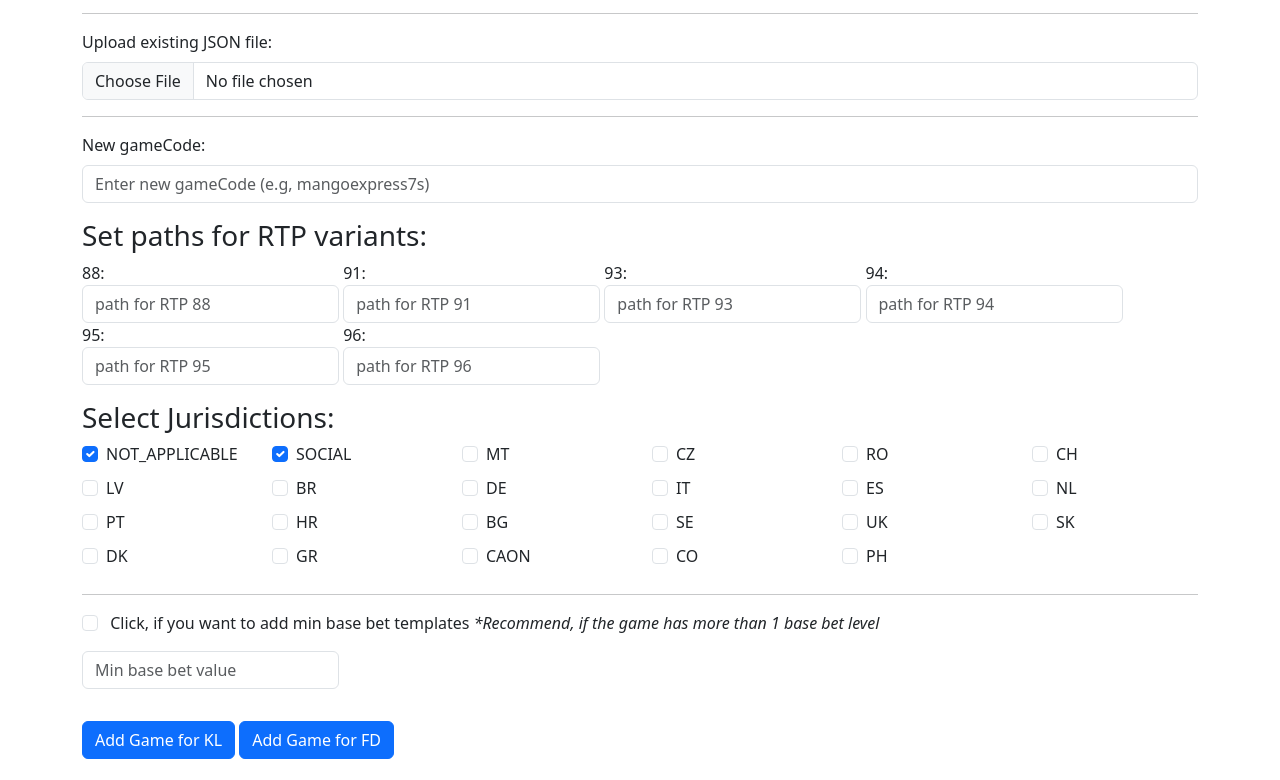
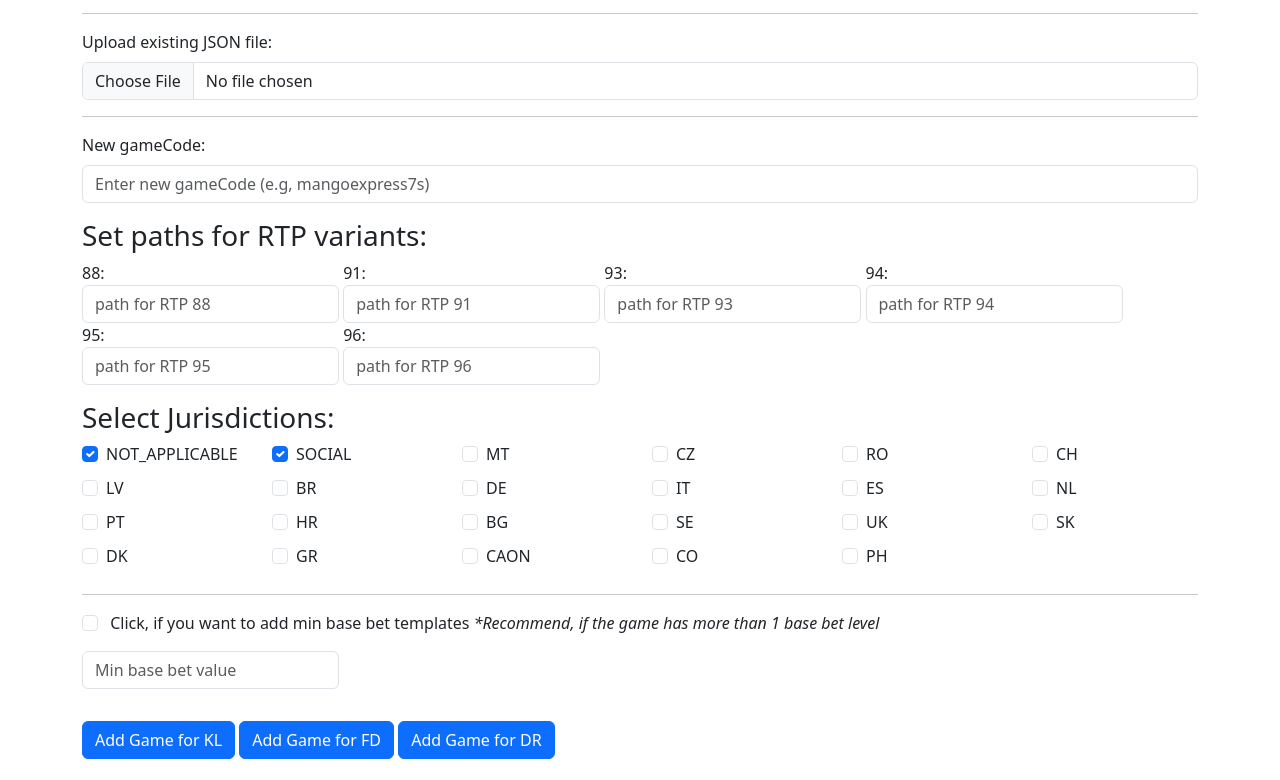
Before and after one commit to IwanMarcin/games-templates-generator, a website: page index.html in a window 1280 px wide. Shown: the part 161-941 px from the top of the page. Drawn offline with nearby package versions, Linux system fonts and the light colour scheme.

Commit message:
added support for desertrush templates

```diff
--- a/index.html
+++ b/index.html
@@ -47,6 +47,7 @@
         </div>
         <button class="btn btn-primary mt-3" onclick="addGameKL()">Add Game for KL</button>
         <button class="btn btn-primary mt-3" onclick="addGameFD()">Add Game for FD</button>
+        <button class="btn btn-primary mt-3" onclick="addGameDR()">Add Game for DR</button>
 
         <h3 class="mt-4">Updated JSON output:</h3>
         <div class="mb-3">
--- a/script.js
+++ b/script.js
@@ -26,6 +26,11 @@ const jurisdictionToVariants = {
 
 const jurisdictionToVariantsFD = {
     "NOT_APPLICABLE": ["rtp-variant88", "rtp-variant91", "rtp-variant93", "rtp-variant94", "rtp-variant95", "rtp-variant96"]
+};
+
+const jurisdictionToVariantsDR = {
+    "NOT_APPLICABLE": ["rtp-variant88", "rtp-variant91", "rtp-variant93", "rtp-variant94", "rtp-variant95", "rtp-variant96"],
+    "SOCIAL": ["rtp88_SOCIAL", "rtp91_SOCIAL", "rtp93_SOCIAL", "rtp94_SOCIAL", "rtp95_SOCIAL", "rtp96_SOCIAL"]
 };
 
 const checkedByDefault = new Set(["NOT_APPLICABLE", "SOCIAL"]);
@@ -310,6 +315,53 @@ function addGameFD() {
     document.getElementById("output").value = JSON.stringify(originalData, null, 2);
 }
 
+function addGameDR() {
+    const gameName = document.getElementById("gameName").value.trim();
+    if (!gameName) return alert("Enter a game name");
+
+    const paths = {
+        "88": document.getElementById("path88").value.trim(),
+        "91": document.getElementById("path91").value.trim(),
+        "93": document.getElementById("path93").value.trim(),
+        "94": document.getElementById("path94").value.trim(),
+        "95": document.getElementById("path95").value.trim(),
+        "96": document.getElementById("path96").value.trim()
+    };
+
+    Object.keys(jurisdictionToVariantsDR).forEach(jur => {
+        const checkbox = document.getElementById(`jur_${jur}`);
+        if (!checkbox.checked) return;
+
+        jurisdictionToVariantsDR[jur].forEach(variant => {
+        if (!originalData[variant]) originalData[variant] = { games: {} };
+        if (!originalData[variant].games[gameName]) {
+            originalData[variant].games[gameName] = { jurisdictions: {} };
+        } else {
+            if (!originalData[variant].games[gameName].jurisdictions) {
+            originalData[variant].games[gameName].jurisdictions = {};
+            }
+        }
+
+        const rtpMatch = variant.match(/(\d{2})/);
+        if (!rtpMatch) return;
+        const rtp = rtpMatch[1];
+        const path = paths[rtp];
+        if (!path) return;
+
+        originalData[variant].games[gameName].jurisdictions[jur] = { gameModelFile: path };
+
+        const sortedGames = {};
+        Object.keys(originalData[variant].games).sort().forEach(key => {
+            sortedGames[key] = originalData[variant].games[key];
+        });
+
+        originalData[variant].games = sortedGames;
+        });
+    });
+
+    document.getElementById("output").value = JSON.stringify(originalData, null, 2);
+}
+
 function copyOutput() {
         const output = document.getElementById("output");
         navigator.clipboard.writeText(output.value)
```
